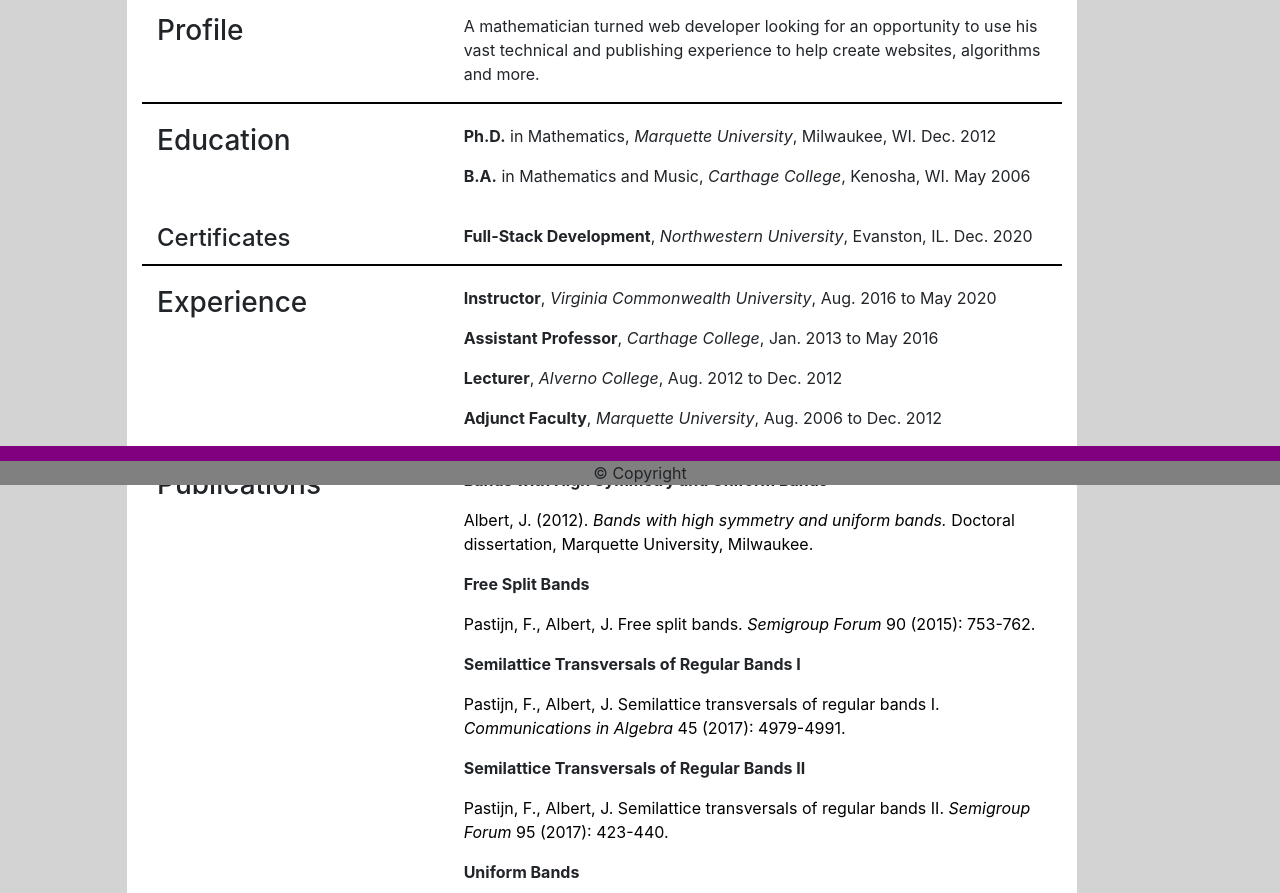
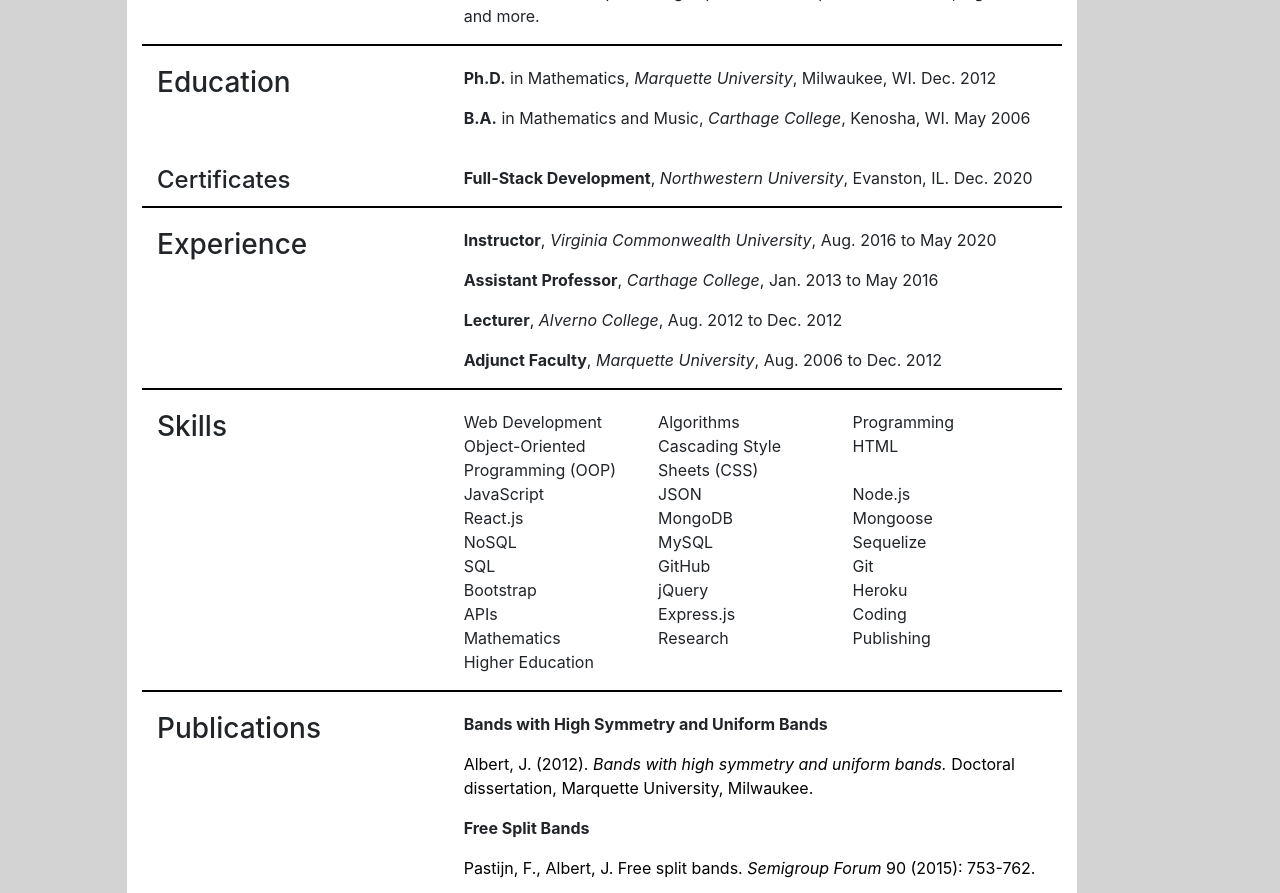
Before and after one commit to jalbert12485/portfolio-server, a website: page public/html/resume.html in a window 1280 px wide. Shown: the part 315-1208 px from the top of the page. Drawn offline with nearby package versions, Linux system fonts and the light colour scheme.

Commit message:
updated resume and readme

```diff
--- a/public/html/resume.html
+++ b/public/html/resume.html
@@ -48,9 +48,9 @@
           <div class="container mr-auto ml-auto mt-4" >
             <div class="row">
               <div class="col-md-10 col-sm-12 aboutcont" style="background-color: white;">
-            <section class="row" >
+            <!-- <section class="row" >
                 <h1  class="boxheader">Resume</h1>
-            </section>
+            </section> -->
 
 
             <header class="row">
@@ -108,6 +108,13 @@
           </div>
       </main>
 
+      <main id="skills" class="row">
+        <h3 class="col-md-4">Skills</h3>
+        <ul class="col-md-8 row"  id="skills-row">
+
+          </ul>
+    </main>
+
       <main id="publications" class="row">
           <h3 class="col-md-4">Publications</h3>
           <div class="col-md-8">
@@ -128,95 +135,14 @@
               </div>
             </div>
           </div>
-<!--
-
-          <main class="container mr-auto ml-auto " >
-            <div class="row">
-              <div class="col-md-10 col-sm-12 aboutcont" style="background-color: white;">
-            <section class="row" >
-                <h1  class="boxheader">Resume</h1>
-            </section>
-
-    <header class="row">
-        <section  class="col-md-3 col-sm-6">
-        <h1> Dr. Justin Albert  </h1>
-        </section>
-        <section class="col-md-3 col-sm-6" >
-        <h2> Web Development </h2>
-        </section>
-        <section class="col-md-3 col-sm-6">
-            <ul class="nolist">
-                <li> <strong>&#9742; </strong>(262)492-0137</li>
-                <li> <strong>&#128187;  </strong><a href="https://dralb.com" target="_blank">dralb.com</a></li>
-                <li> <strong>&#128231; </strong><a href="mailto:drjustinalbert@gmail.com" target="_blank">drjustinalbert@gmail.com</a></li>
-            </ul>
-        </section>
-        <section class="col-md-3 col-sm-6">
-            <ul class="nolist">
-                <li> <strong>Github: </strong><a href="https://github.com/jalbert12485" target="_blank">jalbert12485</a></li>
-                <li> <strong>LinkedIn: </strong><a href="https://www.linkedin.com/in/justin-albert-a246351b3/" target="_blank">Justin Albert</a></li>
-                <li> <strong>Pdf Version: </strong><a href="/img/albert-resume.pdf" target="_blank">Open</a>
-            </ul>
-        </section>
-    </header>
-
-    <main class="row">
-        <h3 class="col-md-4">Profile</h3>
-
-        <p  class="col-md-8"> A mathematician turned web developer looking for an opportunity to use his vast technical and publishing experience to help create websites, algorithms and more.</p>
-    </main>
-
-    <main id="education" class="row">
-            <h3 class="col-md-4">Education</h3>
-            <div class="col-md-8">
-                <p> <strong>Ph.D.</strong> in Mathematics, <em>Marquette University</em>, Milwaukee, WI. Dec. 2012 </p>
-                <p> <strong>B.A.</strong> in Mathematics and Music, <em>Carthage College</em>, Kenosha, WI. May 2006 </p>
-            </div>
-    </main>
-
-    <main id="cert" class="row">
-        <h4 class="col-md-4">Certificates</h4>
-
-        <div class="col-md-8">
-            <p> <strong>Full-Stack Development</strong>, <em>Northwestern University</em>, Evanston, IL. Dec. 2020 </p>
-        </div>
-    </main>
-
-
-
-    <main id="experience" class="row">
-        <h3 class="col-md-4">Experience</h3>
-        <div class="col-md-8">
-            <p > <strong>Instructor</strong>, <em>Virginia Commonwealth University</em>, Aug. 2016 to May 2020 </p>
-            <p > <strong>Assistant Professor</strong>, <em>Carthage College</em>, Jan. 2013 to May 2016 </p>
-            <p > <strong>Lecturer</strong>, <em>Alverno College</em>, Aug. 2012 to Dec. 2012 </p>
-            <p > <strong>Adjunct Faculty</strong>, <em>Marquette University</em>, Aug. 2006 to Dec. 2012 </p>
-        </div>
-    </main>
-
-    <main id="publications" class="row">
-        <h3 class="col-md-4">Publications</h3>
-        <div class="col-md-8">
-            <p><strong>Bands with High Symmetry and Uniform Bands</strong></p>
-            <a href="https://epublications.marquette.edu/dissertations_mu/222/" target="_blank"><p>Albert, J. (2012). <em>Bands with high symmetry and uniform bands.</em> Doctoral dissertation, Marquette University, Milwaukee.</p></a>
-            <p><strong>Free Split Bands</strong></p>
-            <a href="https://epublications.marquette.edu/mscs_fac/435/" target="_blank"><p>Pastijn, F., Albert, J. Free split bands. <em>Semigroup Forum</em> 90 (2015): 753-762.</p></a>
-            <p><strong>Semilattice Transversals of Regular Bands I</strong></p>
-            <a href="https://www.tandfonline.com/doi/abs/10.1080/00927872.2017.1288735#:~:text=Every%20regular%20band%20can%20be,lattice%20of%20regular%20band%20varieties." target="_blank"><p>Pastijn, F., Albert, J. Semilattice transversals of regular bands I. <em>Communications in Algebra</em> 45 (2017): 4979-4991. </p></a>
-            <p><strong>Semilattice Transversals of Regular Bands II</strong></p>
-            <a href="https://link.springer.com/article/10.1007/s00233-017-9863-8" target="_blank"><p>Pastijn, F., Albert, J. Semilattice transversals of regular bands II. <em>Semigroup Forum</em> 95 (2017): 423-440.</p></a>
-            <p><strong>Uniform Bands</strong></p>
-            <a href="https://epublications.marquette.edu/mscs_fac/255/" target="_blank"><p>Albert, J., Pastijn, F. Uniform bands. <em>Proceedings of the Edinburgh Mathematical Society</em> (2) 57 (2014): 575-587.</p></a>
-        </div>
-    </main>
-
-  </main> -->
 
 
   <!-- Start of footer -->
-  <footer >
+  <!-- <footer >
     <p> &copy; Copyright </p>
-  </footer>
+  </footer> -->
+
+  <script src="/script/resume.js"></script>
 
 </body>
 </html>
--- /dev/null
+++ b/public/script/resume.js
@@ -0,0 +1,9 @@
+let skills=[ "Web Development", "Algorithms", "Programming", "Object-Oriented Programming (OOP)", "Cascading Style Sheets (CSS)", "HTML", "JavaScript",  "JSON", "Node.js", "React.js", "MongoDB", "Mongoose", "NoSQL", "MySQL", "Sequelize", "SQL", "GitHub", "Git", "Bootstrap", "jQuery", "Heroku", "APIs", "Express.js", "Coding", "Mathematics", "Research", "Publishing", "Higher Education"];
+
+for(let i=0; i< skills.length; i++){
+    let li=$("<li>");
+    li.addClass("col-md-4");
+    li.text(skills[i]);
+
+    $("#skills-row").append(li);
+}
```
Also changed, not shown: README.md, 1 other file.
